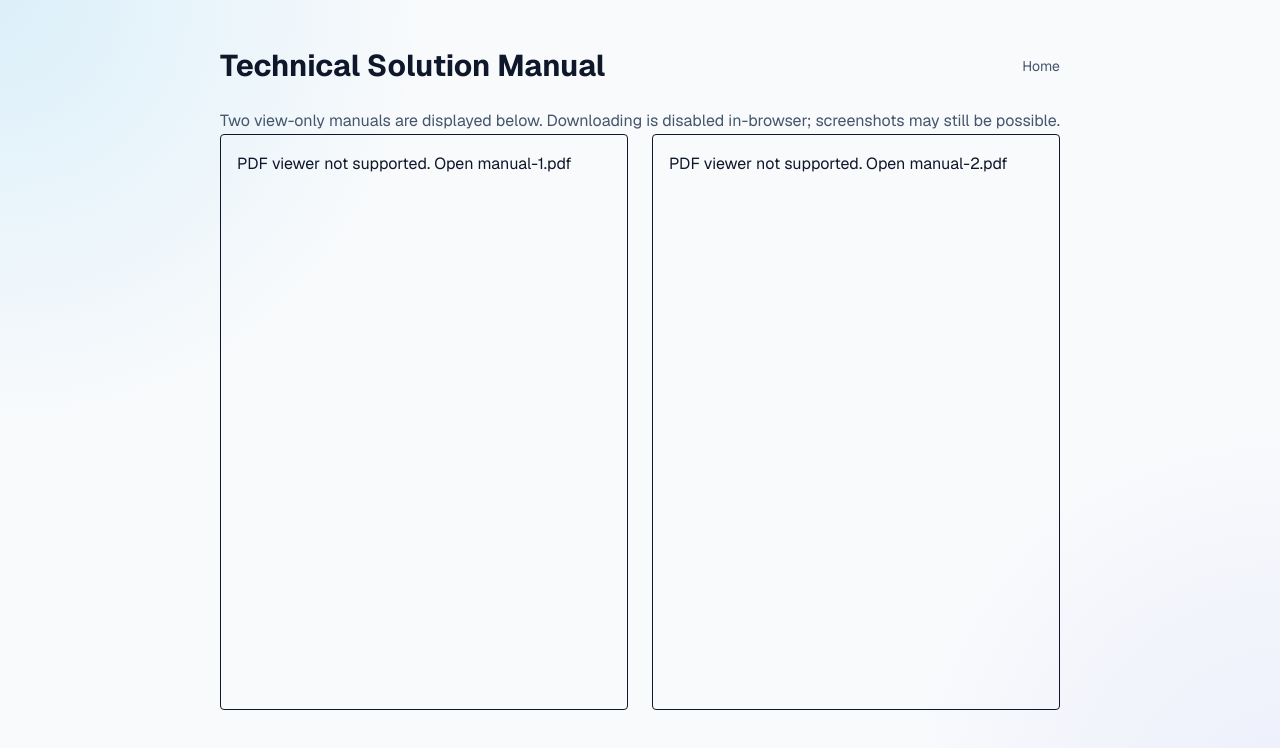
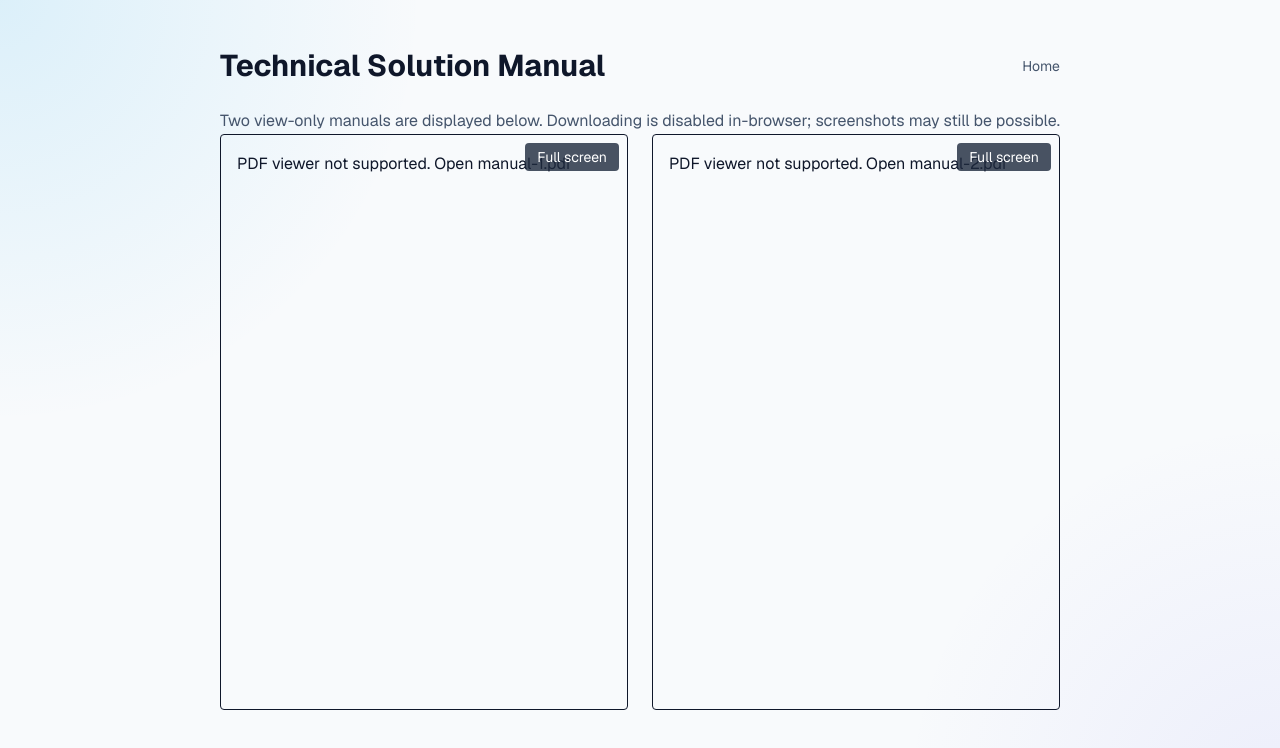
Before and after one commit to Sayan19996/learnSAPwithSayan, a Next.js app: page /technical-manual in a window 1280 px wide. Shown: the top 748 px of the page. Built offline with nearby package versions, Linux system fonts and the light colour scheme.

Commit message:
feat(manual): add fullscreen buttons and enable scrolling in fullscreen

```diff
--- a/components/TechnicalManualView.tsx
+++ b/components/TechnicalManualView.tsx
@@ -1,10 +1,14 @@
 "use client";
 
-import { useEffect, useRef } from "react";
+import { useEffect, useRef, useState } from "react";
 
 export default function TechnicalManualView() {
-  const ref1 = useRef<HTMLIFrameElement | null>(null);
-  const ref2 = useRef<HTMLIFrameElement | null>(null);
+  const ref1 = useRef<HTMLObjectElement | null>(null);
+  const ref2 = useRef<HTMLObjectElement | null>(null);
+  const container1 = useRef<HTMLDivElement | null>(null);
+  const container2 = useRef<HTMLDivElement | null>(null);
+  const [full1, setFull1] = useState(false);
+  const [full2, setFull2] = useState(false);
 
   useEffect(() => {
     const block = (e: KeyboardEvent) => {
@@ -18,12 +22,20 @@ export default function TechnicalManualView() {
       e.preventDefault();
     };
 
+    function onFsChange() {
+      const el = document.fullscreenElement;
+      setFull1(!!el && container1.current && (el === container1.current || container1.current.contains(el)));
+      setFull2(!!el && container2.current && (el === container2.current || container2.current.contains(el)));
+    }
+
     document.addEventListener("keydown", block, true);
     document.addEventListener("contextmenu", prevent, true);
+    document.addEventListener("fullscreenchange", onFsChange);
 
     return () => {
       document.removeEventListener("keydown", block, true);
       document.removeEventListener("contextmenu", prevent, true);
+      document.removeEventListener("fullscreenchange", onFsChange);
     };
   }, []);
 
@@ -37,11 +49,29 @@ export default function TechnicalManualView() {
     }
   }
 
+  async function enterFull(container: HTMLDivElement | null) {
+    if (!container) return;
+    try {
+      if ((container as any).requestFullscreen) await (container as any).requestFullscreen();
+    } catch (err) {
+      // ignore
+    }
+  }
+
   return (
     <div className="grid gap-6 md:grid-cols-2">
-      <div className="relative h-[72vh] overflow-hidden rounded border">
+      <div ref={container1} className="relative h-[72vh] overflow-hidden rounded border">
+        <div className="absolute right-2 top-2 z-30 flex gap-2">
+          <button
+            onClick={() => enterFull(container1.current)}
+            className="rounded bg-slate-800/80 px-3 py-1 text-sm text-white"
+          >
+            Full screen
+          </button>
+        </div>
+
         <object
-          ref={ref1 as any}
+          ref={ref1}
           data="/manual-1.pdf#toolbar=0&navpanes=0&view=FitH"
           type="application/pdf"
           className="h-full w-full"
@@ -54,15 +84,24 @@ export default function TechnicalManualView() {
           onContextMenu={(e) => e.preventDefault()}
           onMouseDown={(e) => e.preventDefault()}
           onDoubleClick={(e) => e.preventDefault()}
-          onWheel={(e) => forwardWheel(e, ref1.current as any)}
+          onWheel={(e) => forwardWheel(e, ref1.current)}
           style={{ touchAction: "none" }}
-          className="absolute inset-0 z-10 bg-transparent"
+          className={`absolute inset-0 z-10 bg-transparent ${full1 ? "pointer-events-none" : ""}`}
         />
       </div>
 
-      <div className="relative h-[72vh] overflow-hidden rounded border">
+      <div ref={container2} className="relative h-[72vh] overflow-hidden rounded border">
+        <div className="absolute right-2 top-2 z-30 flex gap-2">
+          <button
+            onClick={() => enterFull(container2.current)}
+            className="rounded bg-slate-800/80 px-3 py-1 text-sm text-white"
+          >
+            Full screen
+          </button>
+        </div>
+
         <object
-          ref={ref2 as any}
+          ref={ref2}
           data="/manual-2.pdf#toolbar=0&navpanes=0&view=FitH"
           type="application/pdf"
           className="h-full w-full"
@@ -75,9 +114,9 @@ export default function TechnicalManualView() {
           onContextMenu={(e) => e.preventDefault()}
           onMouseDown={(e) => e.preventDefault()}
           onDoubleClick={(e) => e.preventDefault()}
-          onWheel={(e) => forwardWheel(e, ref2.current as any)}
+          onWheel={(e) => forwardWheel(e, ref2.current)}
           style={{ touchAction: "none" }}
-          className="absolute inset-0 z-10 bg-transparent"
+          className={`absolute inset-0 z-10 bg-transparent ${full2 ? "pointer-events-none" : ""}`}
         />
       </div>
     </div>
```
